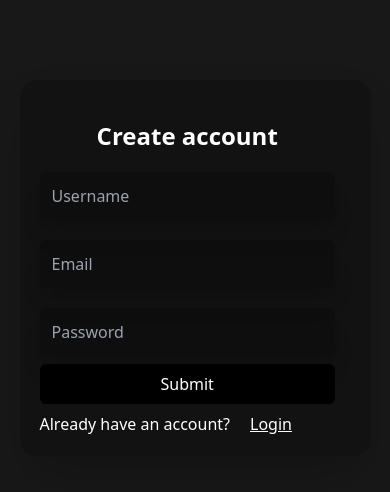
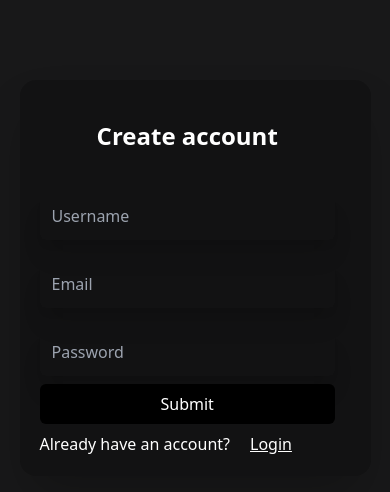
Before and after one commit to devtofunmi/todo-app, a React (Vite) app: page /signup in a window 390 px wide. Shown: the top 492 px of the page. Built offline with nearby package versions, Linux system fonts and the light colour scheme.

Commit message:
adjust some styling

```diff
--- a/src/authentication/SignUp.tsx
+++ b/src/authentication/SignUp.tsx
@@ -20,17 +20,17 @@ const Signup: React.FC = () => {
               <input
                 type="text"
                 placeholder="Username"
-                className="py-3 px-3 text-white bg-black shadow-xl rounded-md  bg-opacity-25"
+                 className="bg-transparent py-3 px-3 mt-5 md:mt-2 text-white bg-black shadow-xl border-[0px] border-white rounded-md  bg-opacity-25"
               />
               <input
                 type="email"
                 placeholder="Email"
-                className="py-3 px-3 mt-5 md:mt-2 text-white bg-black shadow-xl rounded-md  bg-opacity-25"
+                className="bg-transparent py-3 px-3 mt-5 md:mt-2 text-white bg-black shadow-xl border-[0px] border-white rounded-md  bg-opacity-25"
               />
                <input
                   type="password"
                   placeholder="Password"
-                  className="py-3 px-3 mt-5 md:mt-2 text-white bg-black shadow-xl rounded-md  bg-opacity-25 "
+                   className="bg-transparent py-3 px-3 mt-5 md:mt-2 text-white bg-black shadow-xl border-[0px] border-white rounded-md  bg-opacity-25"
                 />
               <button className=" w-full bg-black py-2 rounded-md hover:text-[#4cbf87] mt-2 text-white">
               <Link
```
